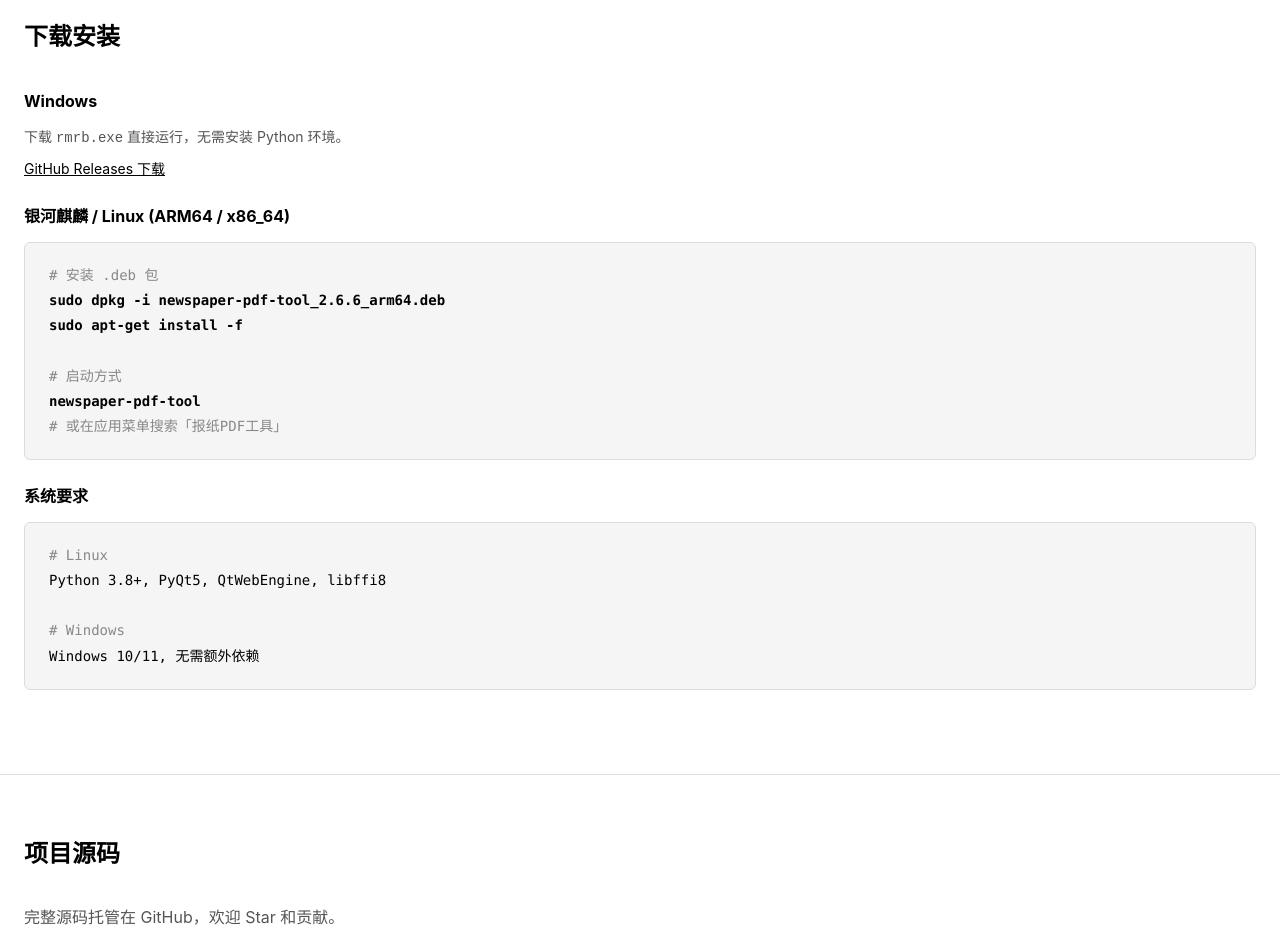
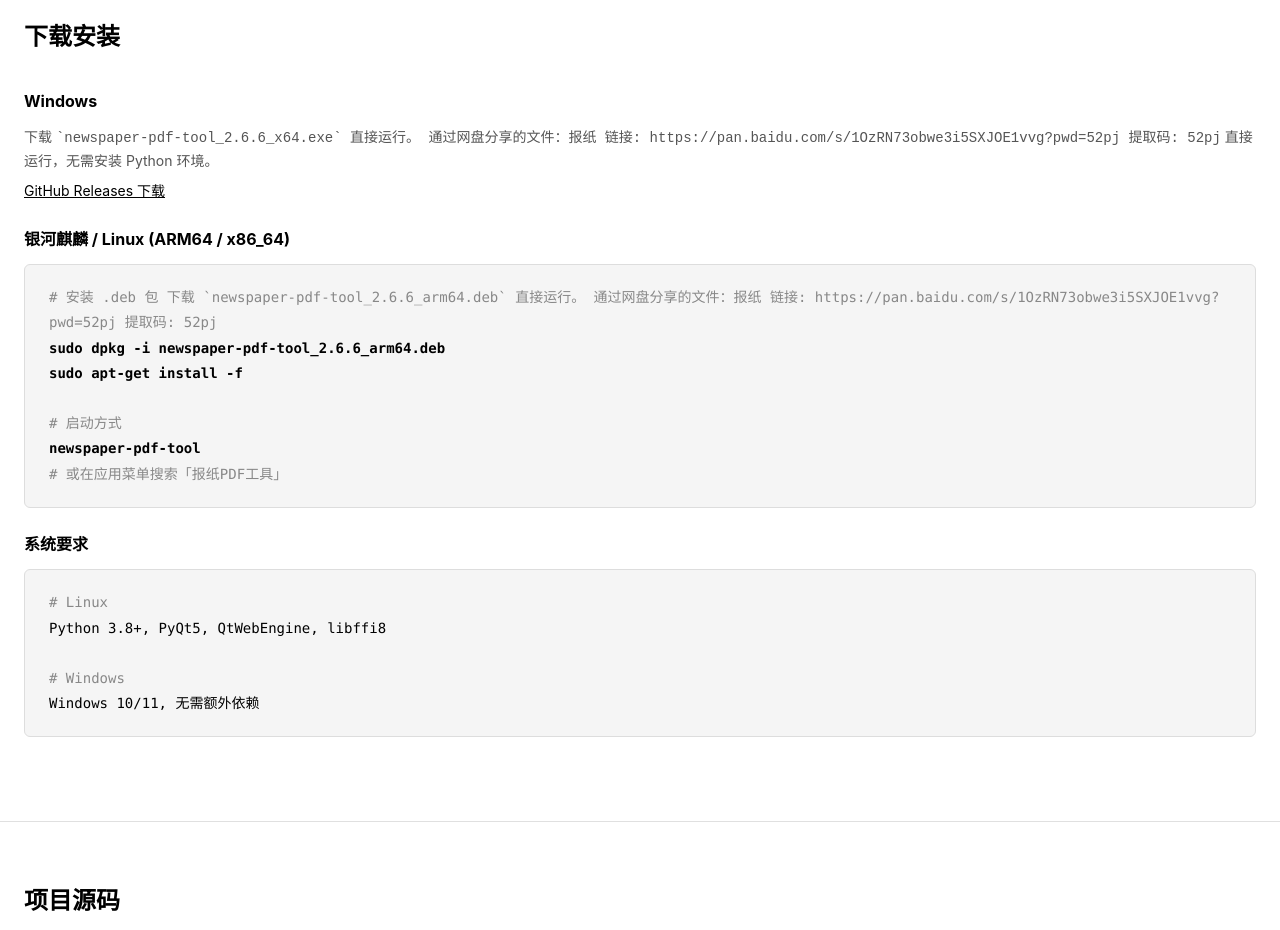
Before and after one commit to 25121814/newspaper-pdf-tool, a website: page vercel-site/index.html in a window 1280 px wide. Shown: the part 1300-2230 px from the top of the page. Drawn offline with Linux system fonts and the light colour scheme.

Commit message:
Revise download instructions in index.html
Updated download instructions for Windows and Linux, including links to files on Baidu.

```diff
--- a/vercel-site/index.html
+++ b/vercel-site/index.html
@@ -231,14 +231,16 @@ footer a:hover { text-decoration: underline; }
     <h2>下载安装</h2>
 
     <h3 style="font-size: 16px; margin-bottom: 12px;">Windows</h3>
-    <p style="margin-bottom: 8px; color: #555; font-size: 14px;">下载 <code>rmrb.exe</code> 直接运行，无需安装 Python 环境。</p>
+    <p style="margin-bottom: 8px; color: #555; font-size: 14px;">下载 <code> `newspaper-pdf-tool_2.6.6_x64.exe` 直接运行。
+通过网盘分享的文件：报纸 链接: https://pan.baidu.com/s/1OzRN73obwe3i5SXJOE1vvg?pwd=52pj 提取码: 52pj</code> 直接运行，无需安装 Python 环境。</p>
     <p style="margin-bottom: 24px; color: #555; font-size: 14px;">
         <a href="https://github.com/25121814/newspaper-pdf-tool/releases" style="color: #000;">GitHub Releases 下载</a>
     </p>
 
     <h3 style="font-size: 16px; margin-bottom: 12px;">银河麒麟 / Linux (ARM64 / x86_64)</h3>
     <div class="code-block">
-        <span class="comment"># 安装 .deb 包</span><br>
+        <span class="comment"># 安装 .deb 包 下载 `newspaper-pdf-tool_2.6.6_arm64.deb` 直接运行。
+通过网盘分享的文件：报纸 链接: https://pan.baidu.com/s/1OzRN73obwe3i5SXJOE1vvg?pwd=52pj 提取码: 52pj </span><br>
         <span class="cmd">sudo dpkg -i newspaper-pdf-tool_2.6.6_arm64.deb</span><br>
         <span class="cmd">sudo apt-get install -f</span><br>
         <br>
```
